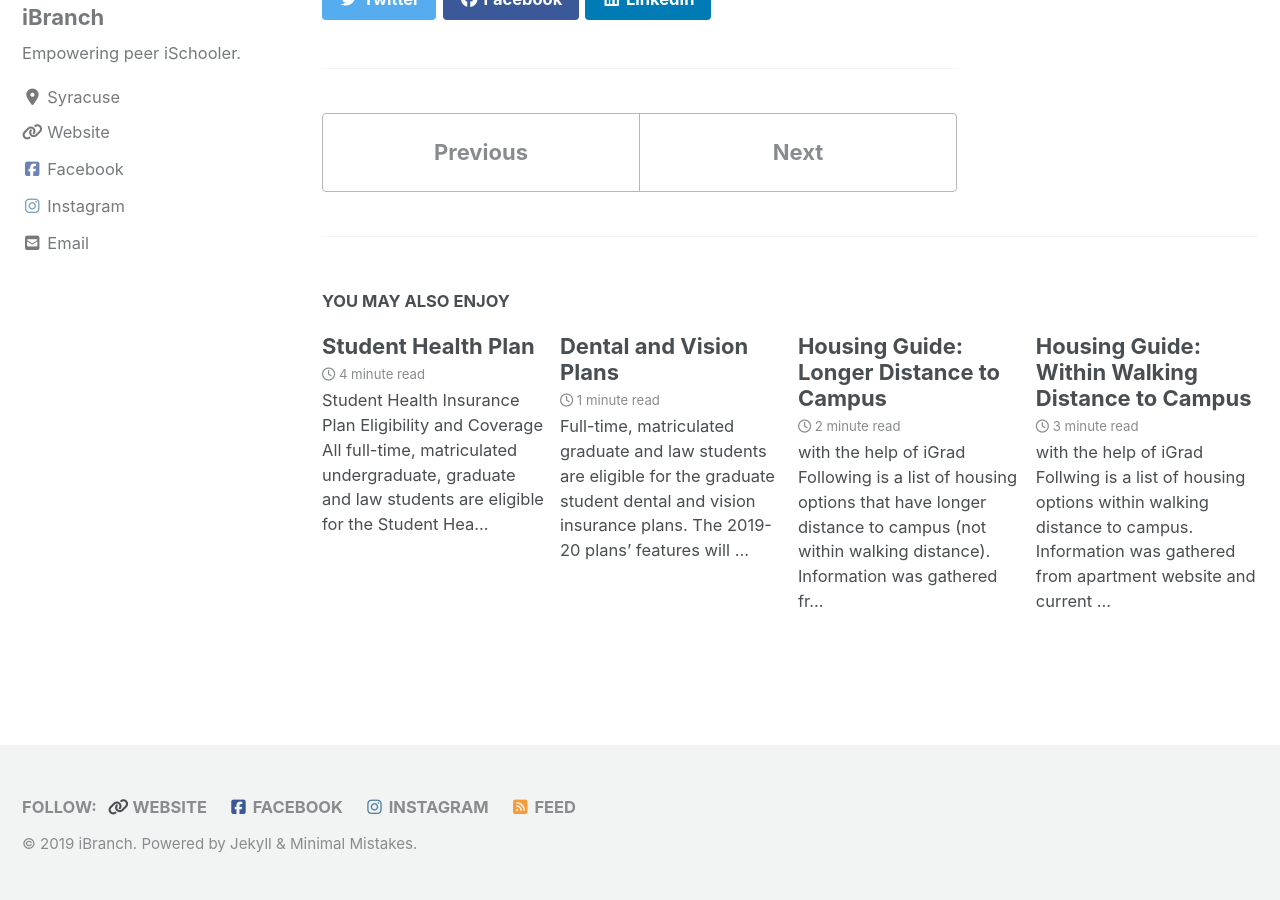
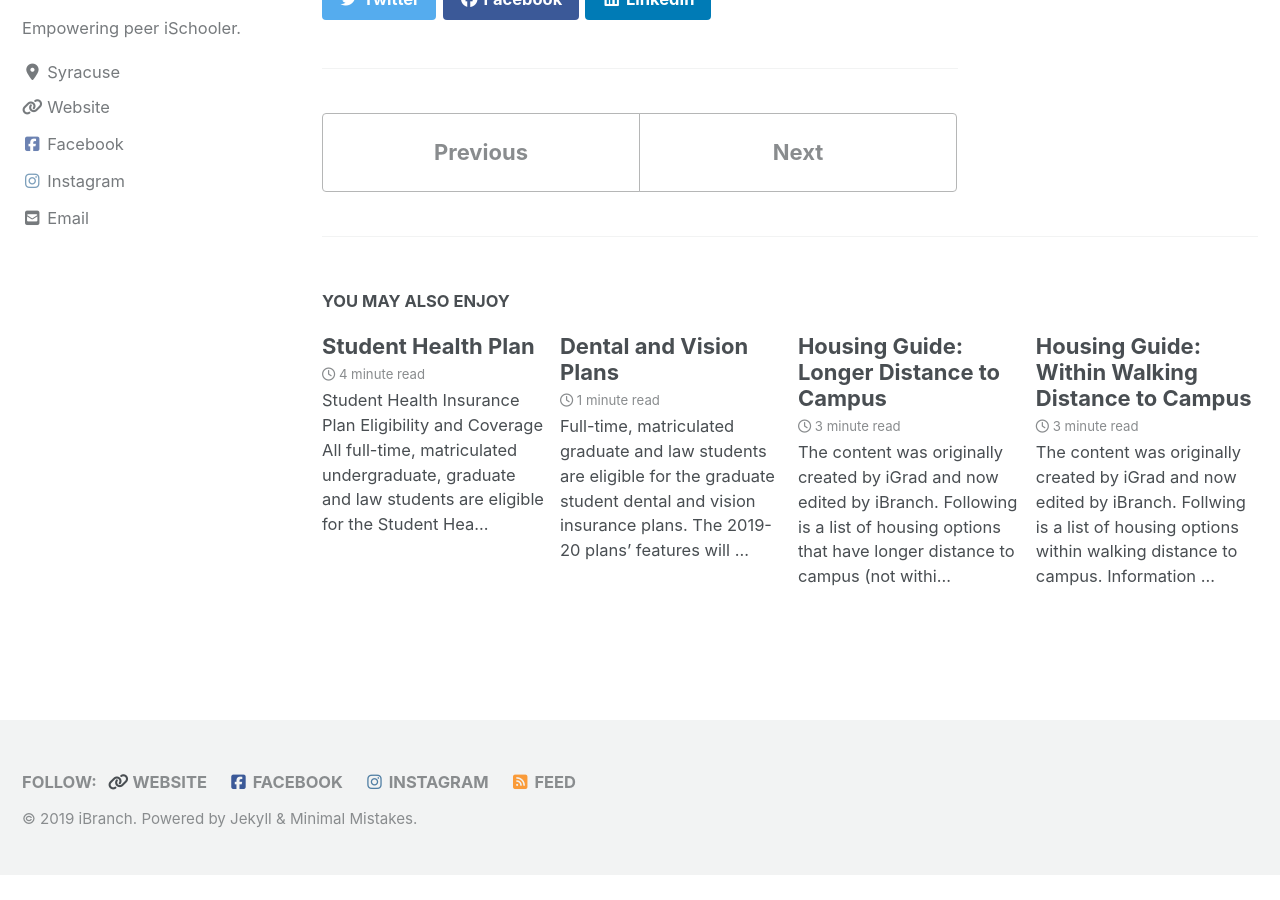
Before and after one commit to ibranchsu/ibranchsu.github.io, a Jekyll site: the page built from _posts/2019-07-14-mobile-plan-guide.md, in a window 1280 px wide and 900 px high, scrolled down 3041 px. Built offline with Jekyll 4.4.1, drawn with Linux system fonts in a browser that asks for light colours; cached includes are drawn as plain includes; nearby versions of some CDN libraries; after the commit the page ends 3916 px from its top, so only the background shows below that.

Commit message:
aknowledgement

```diff
--- a/_posts/2019-7-16-housing-guide-2.md
+++ b/_posts/2019-7-16-housing-guide-2.md
@@ -2,7 +2,7 @@
 title: "Housing Guide: Within Walking Distance to Campus"
 permalink: /housingguide2/
 ---
-with the help of iGrad
+The content was originally created by iGrad and now edited by iBranch.
 
 Follwing is a list of housing options within walking distance to campus. Information was gathered from apartment website and current students' feedback. Special thanks to all current students who have kindly provided valuable information.
 
--- a/_posts/2019-7-16-housing-guide.md
+++ b/_posts/2019-7-16-housing-guide.md
@@ -3,7 +3,7 @@ title: "Housing Guide: Longer Distance to Campus"
 permalink: /housingguide/
 ---
 
-with the help of iGrad
+The content was originally created by iGrad and now edited by iBranch.
 
 Following is a list of housing options that have longer distance to campus (not within walking distance). Information was gathered from apartment website and current students' feedback. Special thanks to all current students who have kindly provided valuable information.
 - Clarendon Heights Apartments
```
